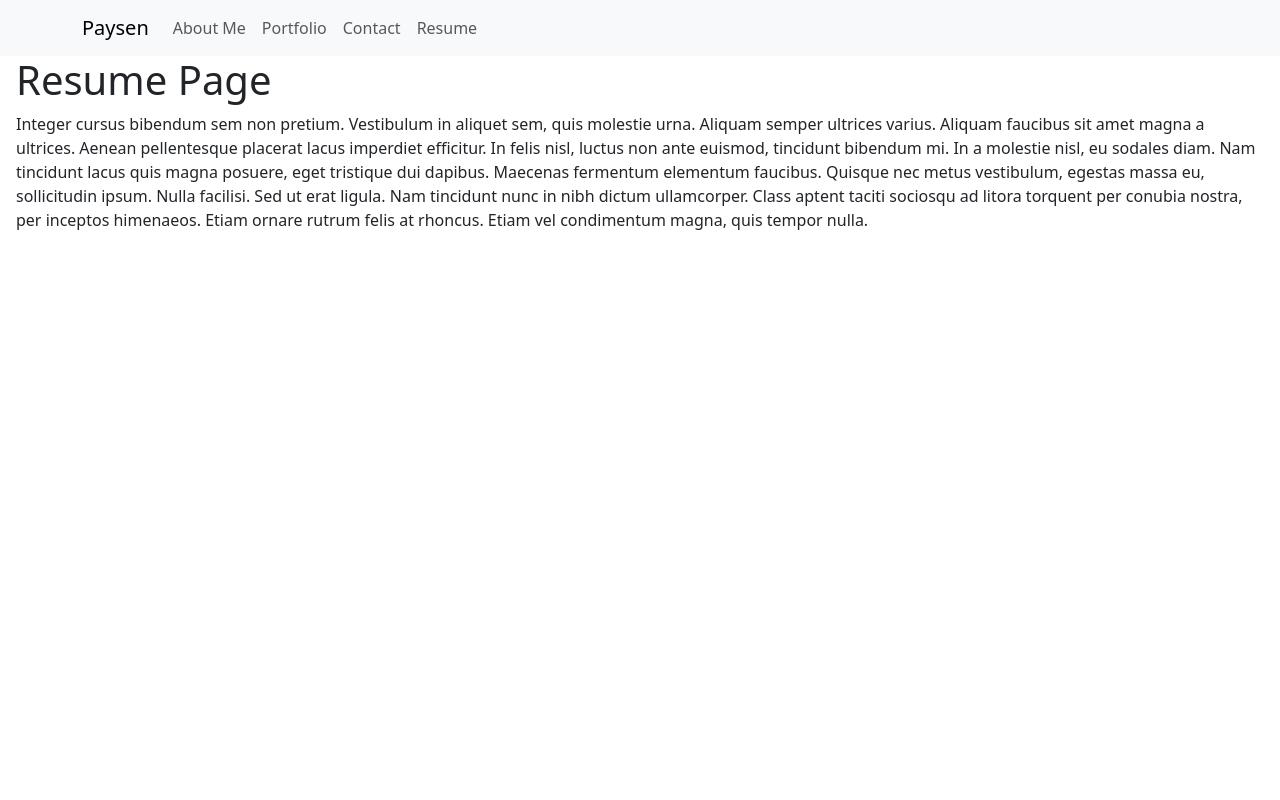
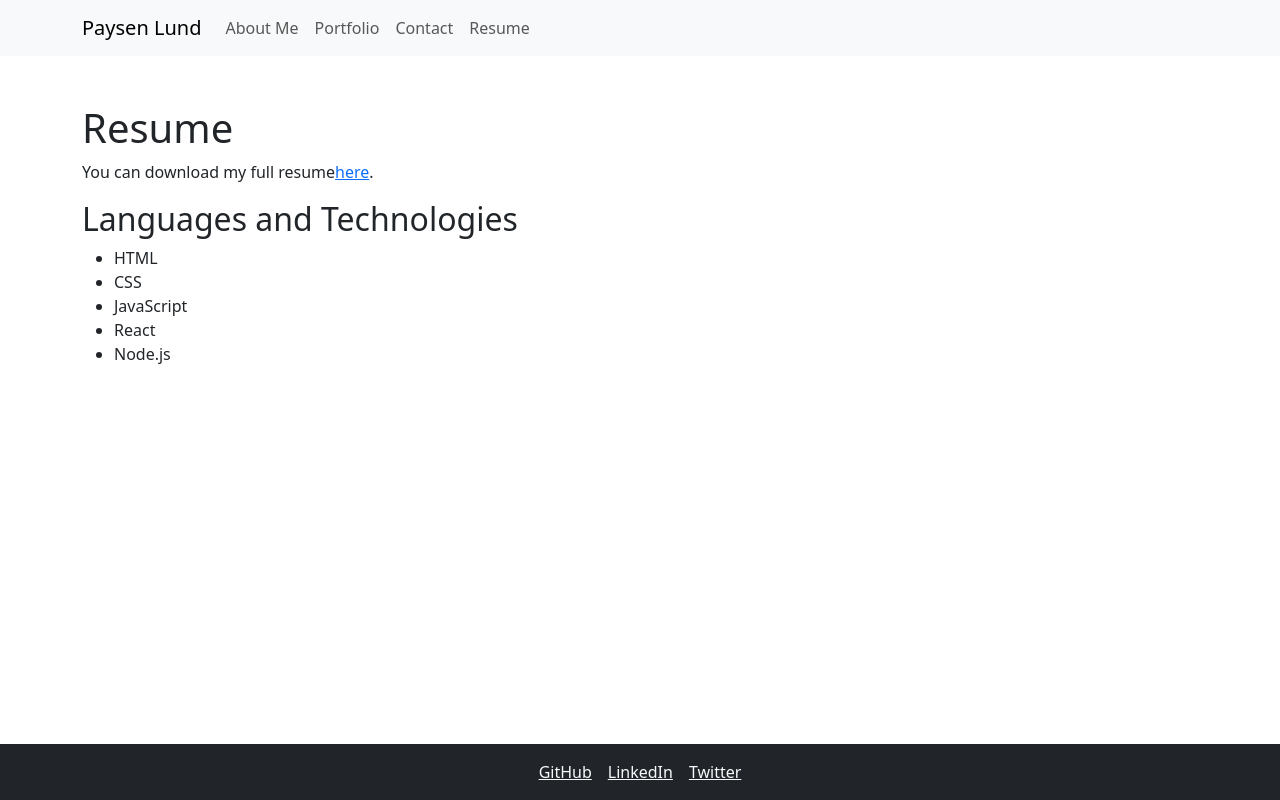
Before and after one commit to Paysen1/React-Portfolio, a React (Vite) app in the folder vite-project/: page /Resume in a window 1280 px wide. Built offline with nearby package versions, Linux system fonts and the light colour scheme.

Commit message:
Footer and Resume doneish

```diff
--- a/vite-project/src/App.jsx
+++ b/vite-project/src/App.jsx
@@ -1,6 +1,7 @@
 import React from 'react';
 import { Outlet } from 'react-router-dom';
 import Nav from './components/Navbar';
+import Footer from './components/Footer'
 
 function App() {
   return (
@@ -9,6 +10,7 @@ function App() {
       <main className="mx-3">
         <Outlet />
       </main>
+      <Footer />
     </>
   );
 }
--- a/vite-project/src/components/Footer.jsx
+++ b/vite-project/src/components/Footer.jsx
@@ -2,15 +2,15 @@ import React from 'react';
 
 function Footer() {
     return (
-      <footer>
-        <div>
-          <a href="https://github.com/Paysen1" target="_blank" rel="noopener noreferrer">
+      <footer className="bg-dark text-light py-3"  style={{ position: 'fixed', bottom: 0, width: '100%' }}>
+        <div className="container text-center">
+          <a href="https://github.com/Paysen1" target="_blank" rel="noopener noreferrer" className="text-light mx-2">
             GitHub
           </a>
-          <a href="https://linkedin.com/" target="_blank" rel="noopener noreferrer">
+          <a href="https://linkedin.com/" target="_blank" rel="noopener noreferrer" className="text-light mx-2">
             LinkedIn
           </a>
-          <a href="https://twitter.com/" target="_blank" rel="noopener noreferrer">
+          <a href="https://twitter.com/" target="_blank" rel="noopener noreferrer" className="text-light mx-2">
             Twitter
           </a>
         </div>
--- a/vite-project/src/components/Navbar.jsx
+++ b/vite-project/src/components/Navbar.jsx
@@ -5,8 +5,8 @@ function Navigation() {
     return (
       <nav className="navbar navbar-expand-lg navbar-light bg-light">
         <div className="container">
-          <Link className="navbar-brand" to="/">
-            Paysen
+          <Link className="navbar-brand" to="/AboutMe">
+            Paysen Lund
           </Link>
           <div className="collapse navbar-collapse" id="navbarNav">
             <ul className="navbar-nav">
--- a/vite-project/src/pages/Portfolio.jsx
+++ b/vite-project/src/pages/Portfolio.jsx
@@ -3,7 +3,7 @@ import React from 'react';
 export default function Portfolio() {
     return (
         <div className="container mt-5">
-        <div className="row">
+        <div className="row justify-content-center">
           <div className="col-md-6 mb-4">
             <div className="portfolio-item bg-primary h-100 d-flex align-items-center justify-content-center">
               <h3>Project 1</h3>
@@ -24,6 +24,16 @@ export default function Portfolio() {
               <h3>Project 4</h3>
             </div>
           </div>
+          <div className="col-md-6 mb-4">
+            <div className="portfolio-item bg-success h-100 d-flex align-items-center justify-content-center">
+              <h3>Project 5</h3>
+            </div>
+          </div>
+          <div className="col-md-6 mb-4">
+            <div className="portfolio-item bg-primary h-100 d-flex align-items-center justify-content-center">
+              <h3>Project 6</h3>
+            </div>
+          </div>
         </div>
       </div>
     );
--- a/vite-project/src/pages/Resume.jsx
+++ b/vite-project/src/pages/Resume.jsx
@@ -1,20 +1,24 @@
-export default function Contact() {
+import React from 'react';
+
+export default function Resume() {
   return (
-      <div>
-        <h1>Resume Page</h1>
+    <div className="container mt-5">
+    <h1>Resume</h1>
     <p>
-          Integer cursus bibendum sem non pretium. Vestibulum in aliquet sem, quis
-          molestie urna. Aliquam semper ultrices varius. Aliquam faucibus sit amet
-          magna a ultrices. Aenean pellentesque placerat lacus imperdiet
-          efficitur. In felis nisl, luctus non ante euismod, tincidunt bibendum
-          mi. In a molestie nisl, eu sodales diam. Nam tincidunt lacus quis magna
-          posuere, eget tristique dui dapibus. Maecenas fermentum elementum
-          faucibus. Quisque nec metus vestibulum, egestas massa eu, sollicitudin
-          ipsum. Nulla facilisi. Sed ut erat ligula. Nam tincidunt nunc in nibh
-          dictum ullamcorper. Class aptent taciti sociosqu ad litora torquent per
-          conubia nostra, per inceptos himenaeos. Etiam ornare rutrum felis at
-          rhoncus. Etiam vel condimentum magna, quis tempor nulla.
+      You can download my full resume{''}
+      <a href="/" target="_blank" rel="noopener noreferrer">
+        here
+      </a>
+      .
     </p>
+    <h2>Languages and Technologies</h2>
+    <ul>
+      <li>HTML</li>
+      <li>CSS</li>
+      <li>JavaScript</li>
+      <li>React</li>
+      <li>Node.js</li>
+    </ul>
   </div>
 );
 }
```
Lines whose indentation alone changed are shown as unchanged.
